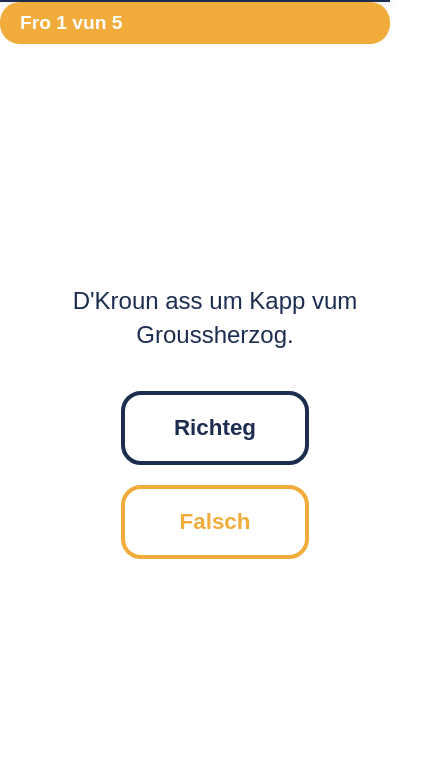
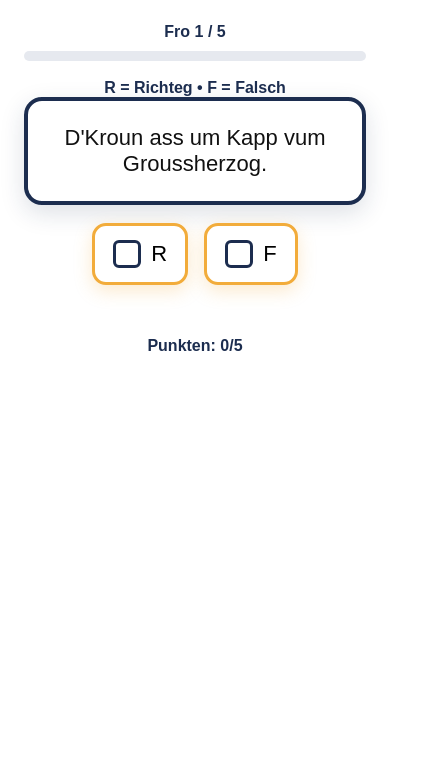
Before and after one commit to albrechtclaire1007/trounwiesselquiz, a plain HTML site: page index.html in a window 390 px wide. Shown: the part 65-844 px from the top of the page, 430 px wide, since content can reach past the window. Drawn offline with Linux system fonts and the light colour scheme; a web font is replaced by a local one.

Commit message:
Update index.html

```diff
--- a/index.html
+++ b/index.html
@@ -1,343 +1,112 @@
 <!DOCTYPE html>
 <html lang="lb">
 <head>
-    <meta charset="UTF-8">
-    <meta name="viewport" content="width=device-width, initial-scale=1.0">
-    <title>Richteg oder falsch? Kräiz un.</title>
+  <meta charset="UTF-8" />
+  <meta name="viewport" content="width=device-width, initial-scale=1.0"/>
+  <title>Richteg oder falsch? – Random</title>
   <style>
-        @font-face {
-            font-family: 'Schoulschreft';
-            src: url('https://github.com/albrechtclaire1007/schoulschreft/raw/main/schoulschreft_bold%5B2%5D.TTF') format('truetype');
+    @font-face{
+      font-family:'Schoulschreft';
+      src:url('https://github.com/albrechtclaire1007/schoulschreft/raw/main/schoulschreft_bold%5B2%5D.TTF') format('truetype');
     }
-
-        body {
-            box-sizing: border-box;
-            margin: 0;
-            padding: 0;
-            font-family: 'Schoulschreft', Arial, sans-serif;
-            background-color: white;
-            min-height: 100vh;
-            display: flex;
-            flex-direction: column;
-        }
-
-        .header {
-            background-color: #1c2d4f;
-            color: white;
-            padding: 20px;
-            text-align: center;
-            font-size: 2.5rem;
-            font-weight: bold;
-            box-shadow: 0 2px 10px rgba(0,0,0,0.1);
-        }
-
-        .quiz-container {
-            flex: 1;
-            display: flex;
-            flex-direction: column;
-            align-items: center;
-            justify-content: center;
-            padding: 40px 20px;
-            max-width: 800px;
-            margin: 0 auto;
-            width: 100%;
-        }
-
-        .question {
-            font-size: 2rem;
-            text-align: center;
-            margin-bottom: 60px;
-            color: #1c2d4f;
-            line-height: 1.4;
-            max-width: 600px;
-        }
-
-        .options {
-            display: flex;
-            gap: 40px;
-            justify-content: center;
-            flex-wrap: wrap;
-        }
-
-        .option {
-            background: white;
-            border: 4px solid;
-            border-radius: 20px;
-            padding: 30px 50px;
-            font-size: 1.8rem;
-            font-weight: bold;
-            cursor: pointer;
-            transition: all 0.3s ease;
-            min-width: 150px;
-            text-align: center;
-            user-select: none;
-        }
-
-        .option.richteg {
-            border-color: #1c2d4f;
-            color: #1c2d4f;
-        }
-
-        .option.falsch {
-            border-color: #f2ac3b;
-            color: #f2ac3b;
-        }
-
-        .option:hover {
-            transform: scale(1.05);
-            box-shadow: 0 5px 15px rgba(0,0,0,0.2);
-        }
-
-        .option.richteg:hover {
-            background-color: #1c2d4f;
-            color: white;
-        }
-
-        .option.falsch:hover {
-            background-color: #f2ac3b;
-            color: white;
-        }
-
-        .option.correct {
-            background-color: #4CAF50;
-            border-color: #4CAF50;
-            color: white;
-            animation: correctAnswer 0.5s ease;
-        }
-
-        .option.incorrect {
-            background-color: #f44336;
-            border-color: #f44336;
-            color: white;
-            animation: shake 0.5s ease;
-        }
-
-        @keyframes correctAnswer {
-            0% { transform: scale(1); }
-            50% { transform: scale(1.1); }
-            100% { transform: scale(1); }
-        }
-
-        @keyframes shake {
-            0%, 100% { transform: translateX(0); }
-            25% { transform: translateX(-10px); }
-            75% { transform: translateX(10px); }
-        }
-
-        .progress {
-            position: absolute;
-            top: 80px;
-            right: 20px;
-            background: #f2ac3b;
-            color: white;
-            padding: 10px 20px;
-            border-radius: 20px;
-            font-size: 1.2rem;
-            font-weight: bold;
-        }
-
-        .completion-message {
-            text-align: center;
-            color: #1c2d4f;
-            font-size: 2.5rem;
-            margin-top: 40px;
-        }
-
-        .restart-btn {
-            background: #f2ac3b;
-            color: white;
-            border: none;
-            padding: 20px 40px;
-            font-size: 1.5rem;
-            font-family: 'Schoulschreft', Arial, sans-serif;
-            border-radius: 15px;
-            cursor: pointer;
-            margin-top: 30px;
-            transition: all 0.3s ease;
-        }
-
-        .restart-btn:hover {
-            background: #e09a2f;
-            transform: scale(1.05);
-        }
-
-        @media (max-width: 768px) {
-            .header {
-                font-size: 2rem;
-                padding: 15px;
-            }
-
-            .question {
-                font-size: 1.5rem;
-                margin-bottom: 40px;
-            }
-
-            .options {
-                gap: 20px;
-            }
-
-            .option {
-                padding: 20px 30px;
-                font-size: 1.4rem;
-                min-width: 120px;
-            }
-
-            .progress {
-                position: static;
-                margin-bottom: 20px;
-            }
-        }
+    :root{ --blue:#1c2d4f; --gold:#f2ac3b; --ok:#16a34a; --bad:#dc2626; }
+    *{ box-sizing:border-box }
+    body{ margin:0; font-family:'Schoulschreft',Arial,sans-serif; background:#fff; color:#111; }
+    .header{ background:var(--blue); color:#fff; text-align:center; padding:18px; font-size:24px; font-weight:bold; }
+    .wrap{ max-width:900px; margin:0 auto; padding:24px; }
+    .progress{ text-align:center; color:var(--blue); font-weight:bold; margin-bottom:10px; }
+    .bar{ height:10px; background:#e6e9ef; border-radius:8px; overflow:hidden; margin:8px auto 18px; max-width:520px; }
+    .bar > div{ height:100%; width:0; background:var(--gold); transition:width .35s ease; }
+    .card{ border:4px solid var(--blue); border-radius:18px; padding:24px; font-size:22px; box-shadow:0 8px 24px rgba(28,45,79,.15); text-align:center; min-height:90px; display:flex; align-items:center; justify-content:center; }
+    .choices{ display:flex; gap:16px; justify-content:center; margin:18px 0; }
+    .choice{ display:flex; align-items:center; gap:10px; background:#fff; border:3px solid var(--gold); border-radius:14px; padding:14px 18px; cursor:pointer; font-size:22px; box-shadow:0 6px 18px rgba(242,172,59,.25); }
+    .choice:hover{ transform:translateY(-2px) }
+    .box{ width:28px; height:28px; border:3px solid var(--blue); border-radius:6px; background:#fff; position:relative; }
+    .choice.correct{ border-color:#4ade80; background:#dcfce7 }
+    .choice.incorrect{ border-color:#ef4444; background:#fef2f2 }
+    .tick{ position:absolute; inset:0; display:none; }
+    .choice.selected .tick{ display:block; background:var(--blue); clip-path:polygon(16% 56%, 8% 64%, 42% 94%, 96% 22%, 88% 14%, 42% 78%) }
+    .labels{ display:flex; gap:8px; justify-content:center; color:var(--blue); font-weight:bold; }
+    .feedback{ text-align:center; min-height:28px; font-size:18px; margin-top:8px; }
+    .feedback.ok{ color:var(--ok) } .feedback.bad{ color:var(--bad) }
+    .next{ display:none; margin:14px auto 0; background:var(--blue); color:#fff; border:none; border-radius:14px; padding:12px 20px; font-size:18px; cursor:pointer; }
+    .score{ text-align:center; color:var(--blue); font-weight:bold; margin-top:6px; }
   </style>
 </head>
 <body>
-    <div class="header">
-        Richteg oder falsch?
+  <div class="header">Richteg oder falsch? Kräiz un.</div>
+  <div class="wrap">
+    <div class="progress">Fro <span id="qNum">1</span> / <span id="qTotal">5</span></div>
+    <div class="bar"><div id="barFill"></div></div>
+    <div class="labels">R = Richteg • F = Falsch</div>
+    <div class="card" id="questionText">…</div>
+    <div class="choices">
+      <button class="choice" id="btnTrue"  data-val="true"  aria-label="Richteg"><span class="box"><span class="tick"></span></span> R</button>
+      <button class="choice" id="btnFalse" data-val="false" aria-label="Falsch"><span class="box"><span class="tick"></span></span> F</button>
     </div>
-
-    <div class="progress" id="progress">
-        Fro 1 vun 5
-    </div>
-
-    <div class="quiz-container" id="quizContainer">
-        <div class="question" id="question">
-            D'Kroun ass um Kapp vum Groussherzog.
-        </div>
-
-        <div class="options">
-            <div class="option richteg" onclick="checkAnswer(true)">
-                Richteg
-            </div>
-            <div class="option falsch" onclick="checkAnswer(false)">
-                Falsch
-            </div>
-        </div>
+    <div class="feedback" id="feedback"></div>
+    <button class="next" id="nextBtn">Weider</button>
+    <div class="score" id="scoreBox"></div>
   </div>
 
   <script>
-        const questions = [
-            {
-                text: "D'Kroun ass um Kapp vum Groussherzog.",
-                correct: true
-            },
-            {
-                text: "De Groussherzog sëtzt um Troun.",
-                correct: true
-            },
-            {
-                text: "Den Troun ass am Palais.",
-                correct: true
-            },
-            {
-                text: "De Palais ass zu London.",
-                correct: false
-            },
-            {
-                text: "Den neie Groussherzog heescht Henri.",
-                correct: false
-            }
-        ];
+    function shuffleArray(a){ for(let i=a.length-1;i>0;i--){ const j=Math.floor(Math.random()*(i+1)); [a[i],a[j]]=[a[j],a[i]] } return a; }
 
-        let currentQuestion = 0;
-        let score = 0;
+    let questions = shuffleArray([
+      { text:"D'Kroun ass um Kapp vum Groussherzog.", correct:true  },
+      { text:"De Groussherzog sëtzt um Troun.",       correct:true  },
+      { text:"Den Troun ass am Palais.",              correct:true  },
+      { text:"De Palais ass zu London.",              correct:false },
+      { text:"Den neie Groussherzog heescht Henri.",  correct:false } // et ass Guillaume
+    ]);
 
-        function updateProgress() {
-            document.getElementById('progress').textContent = `Fro ${currentQuestion + 1} vun ${questions.length}`;
+    const qText=document.getElementById('questionText'), qNum=document.getElementById('qNum'),
+          qTotal=document.getElementById('qTotal'), barFill=document.getElementById('barFill'),
+          btnT=document.getElementById('btnTrue'), btnF=document.getElementById('btnFalse'),
+          feedback=document.getElementById('feedback'), nextBtn=document.getElementById('nextBtn'),
+          scoreBox=document.getElementById('scoreBox');
+
+    qTotal.textContent=questions.length;
+    let index=0, score=0, locked=false;
+
+    function render(){
+      const q=questions[index];
+      qText.textContent=q.text; qNum.textContent=index+1;
+      barFill.style.width=((index)/questions.length)*100+'%';
+      feedback.textContent=''; feedback.className='feedback'; nextBtn.style.display='none'; locked=false;
+      [btnT,btnF].forEach(b=>b.className='choice');
+      scoreBox.textContent=`Punkten: ${score}/${questions.length}`;
     }
 
-        function checkAnswer(selectedAnswer) {
-            const options = document.querySelectorAll('.option');
-            const correctAnswer = questions[currentQuestion].correct;
-
-            // Disable further clicks
-            options.forEach(option => {
-                option.style.pointerEvents = 'none';
-            });
-
-            if (selectedAnswer === correctAnswer) {
-                // Correct answer
-                const correctOption = selectedAnswer ? options[0] : options[1];
-                correctOption.classList.add('correct');
-                score++;
-
-                setTimeout(() => {
-                    nextQuestion();
-                }, 1500);
-            } else {
-                // Incorrect answer
-                const incorrectOption = selectedAnswer ? options[0] : options[1];
-                const correctOption = selectedAnswer ? options[1] : options[0];
-
-                incorrectOption.classList.add('incorrect');
-                correctOption.classList.add('correct');
-
-                setTimeout(() => {
-                    nextQuestion();
-                }, 2000);
-            }
+    function handleAnswer(btn){
+      if(locked) return; locked=true;
+      const user = (btn.dataset.val==='true');
+      const correct = questions[index].correct;
+      btn.classList.add('selected');
+      if(user===correct){ score++; btn.classList.add('correct'); feedback.textContent='Richteg! Gutt gemaach!'; feedback.className='feedback ok'; }
+      else { btn.classList.add('incorrect'); (correct?btnT:btnF).classList.add('correct'); feedback.textContent='Falsch – kuck déi richteg Äntwert.'; feedback.className='feedback bad'; }
+      nextBtn.style.display='inline-block';
     }
 
-        function nextQuestion() {
-            currentQuestion++;
+    btnT.onclick=()=>handleAnswer(btnT);
+    btnF.onclick=()=>handleAnswer(btnF);
+    nextBtn.onclick=()=>{
+      index++;
+      if(index<questions.length) render();
+      else{
+        barFill.style.width='100%';
+        qText.textContent='Quiz fäerdeg!';
+        feedback.className='feedback ok';
+        feedback.textContent=(score===questions.length)?'Perfekt! 🎉':(score>=Math.ceil(questions.length*0.8))?'Super Leeschtung! 👏':'Gutt probéiert! 👍';
+        document.querySelector('.choices').style.display='none';
+        nextBtn.textContent='Nach emol spillen';
+        nextBtn.onclick=()=>location.reload();
+        nextBtn.style.display='inline-block';
+        scoreBox.textContent=`Punkten: ${score}/${questions.length}`;
+      }
+    };
 
-            if (currentQuestion < questions.length) {
-                // Load next question
-                document.getElementById('question').textContent = questions[currentQuestion].text;
-
-                // Reset options
-                const options = document.querySelectorAll('.option');
-                options.forEach(option => {
-                    option.classList.remove('correct', 'incorrect');
-                    option.style.pointerEvents = 'auto';
-                });
-
-                updateProgress();
-            } else {
-                // Quiz completed
-                showCompletion();
-            }
-        }
-
-        function showCompletion() {
-            const container = document.getElementById('quizContainer');
-            container.innerHTML = `
-                <div class="completion-message">
-                    🎉 Bravo! 🎉<br>
-                    Du hues ${score} vun ${questions.length} Froen richteg beäntwert!
-                    <button class="restart-btn" onclick="restartQuiz()">
-                        Nach eng Kéier spillen
-                    </button>
-                </div>
-            `;
-
-            document.getElementById('progress').style.display = 'none';
-        }
-
-        function restartQuiz() {
-            currentQuestion = 0;
-            score = 0;
-
-            document.getElementById('progress').style.display = 'block';
-            updateProgress();
-
-            const container = document.getElementById('quizContainer');
-            container.innerHTML = `
-                <div class="question" id="question">
-                    ${questions[0].text}
-                </div>
-
-                <div class="options">
-                    <div class="option richteg" onclick="checkAnswer(true)">
-                        Richteg
-                    </div>
-                    <div class="option falsch" onclick="checkAnswer(false)">
-                        Falsch
-                    </div>
-                </div>
-            `;
-        }
-
-        // Initialize
-        updateProgress();
+    render();
   </script>
-<script>(function(){function c(){var b=a.contentDocument||a.contentWindow.document;if(b){var d=b.createElement('script');d.innerHTML="window.__CF$cv$params={r:'987e0faf31769bf7',t:'MTc1OTM0Mzc0MS4wMDAwMDA='};var a=document.createElement('script');a.nonce='';a.src='/cdn-cgi/challenge-platform/scripts/jsd/main.js';document.getElementsByTagName('head')[0].appendChild(a);";b.getElementsByTagName('head')[0].appendChild(d)}}if(document.body){var a=document.createElement('iframe');a.height=1;a.width=1;a.style.position='absolute';a.style.top=0;a.style.left=0;a.style.border='none';a.style.visibility='hidden';document.body.appendChild(a);if('loading'!==document.readyState)c();else if(window.addEventListener)document.addEventListener('DOMContentLoaded',c);else{var e=document.onreadystatechange||function(){};document.onreadystatechange=function(b){e(b);'loading'!==document.readyState&&(document.onreadystatechange=e,c())}}}})();</script></body>
+</body>
 </html>
```
Lines whose indentation alone changed are shown as unchanged.
